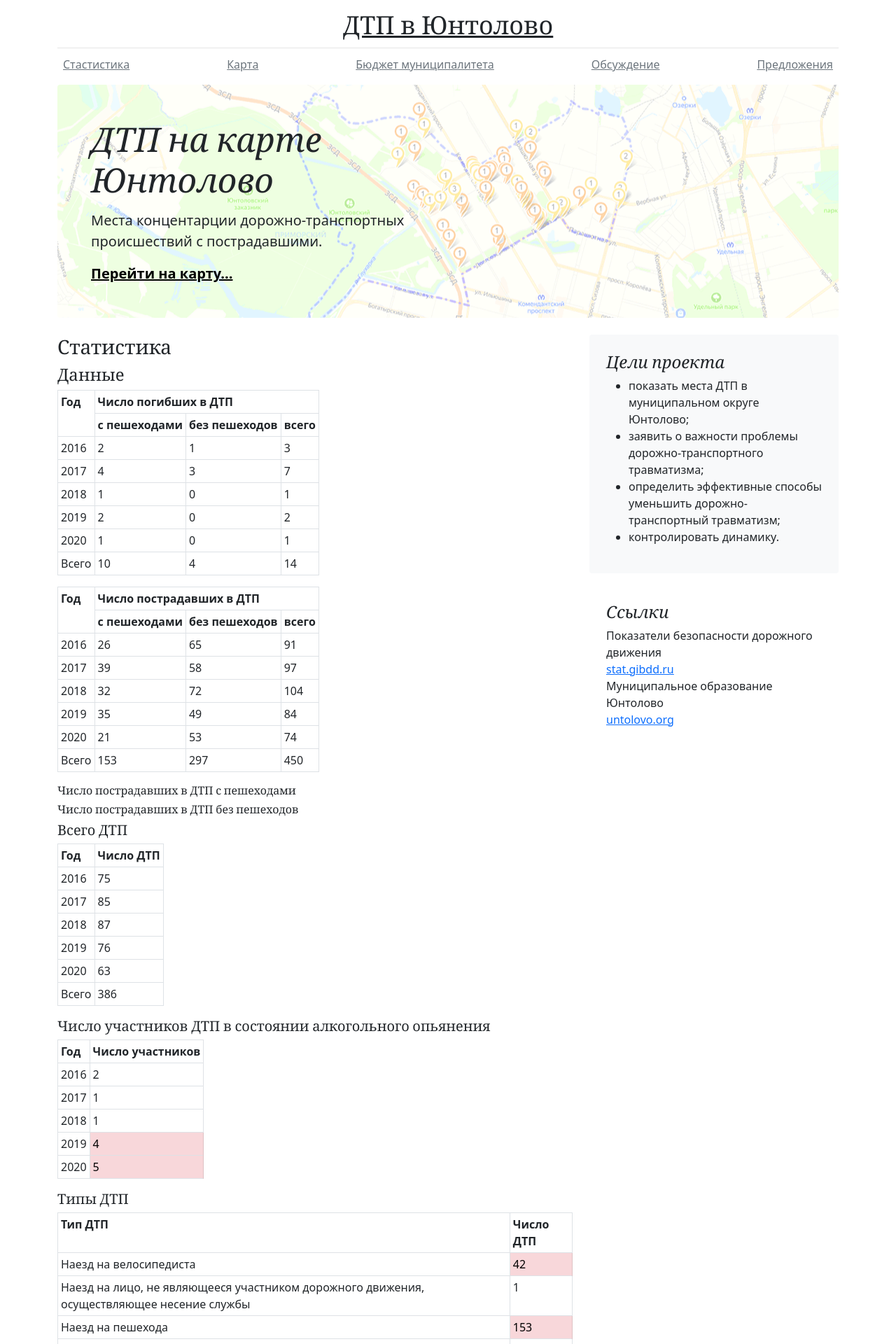
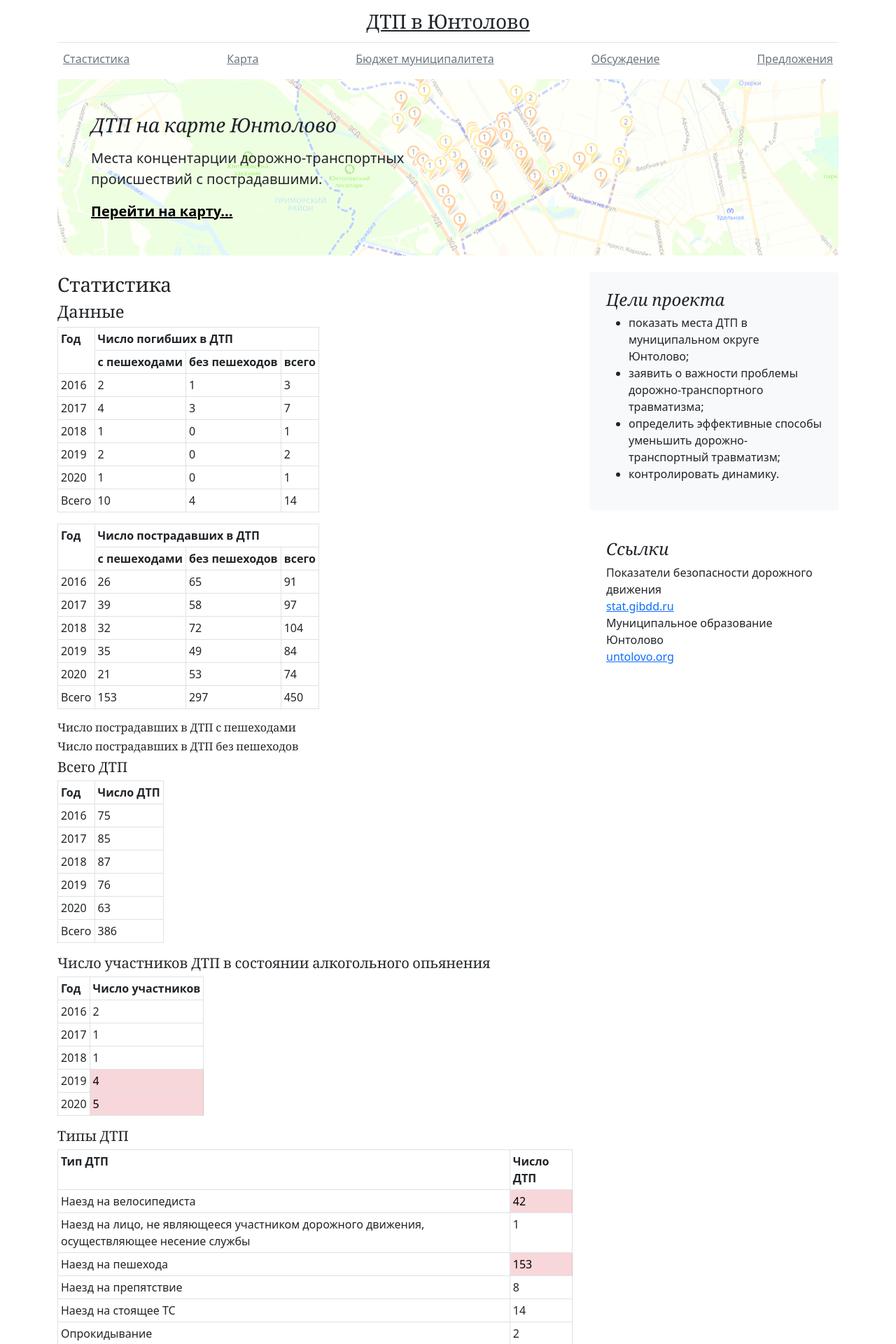
Before and after one commit to untolovo-dtp/untolovo-dtp.github.io, a Jekyll site: the page built from index.html, in a window 1280 px wide. Shown: the top 1920 px of the page at 70% size. Built offline with Jekyll 4.4.1, drawn with Linux system fonts in a browser that asks for light colours.

Commit message:
decrease font size

```diff
--- a/_includes/top.html
+++ b/_includes/top.html
@@ -145,7 +145,7 @@ class="fixed-bottom fixed-top"
   <header class="blog-header py-3">
     <div class="row flex-nowrap justify-content-between align-items-center">
       <div class="col-12 text-center">
-        <a class="blog-header-logo text-dark" href="/">ДТП в Юнтолово</a>
+        <a class="blog-header-logo text-dark" style="font-size: 1.75rem;" href="/">ДТП в Юнтолово</a>
       </div>
     </div>
   </header>
--- a/_layouts/default.html
+++ b/_layouts/default.html
@@ -14,7 +14,7 @@
 <main class="container">
   <div class="p-4 p-md-5 mb-4 rounded" style="background-image: url(/map.png); background-position:center;">
     <div class="col-md-6 px-0">
-      <h1 class="display-4 fst-italic">ДТП на карте Юнтолово</h1>
+      <h1 class="display-4 fst-italic" style="font-size: 1.75rem;">ДТП на карте Юнтолово</h1>
       <p class="lead my-3">Места концентарции дорожно-транспортных происшествий с пострадавшими.</p>
       <p class="lead mb-0"><a href="/2020/" class="fw-bold" style="color: black">Перейти на карту...</a></p>
     </div>
```
